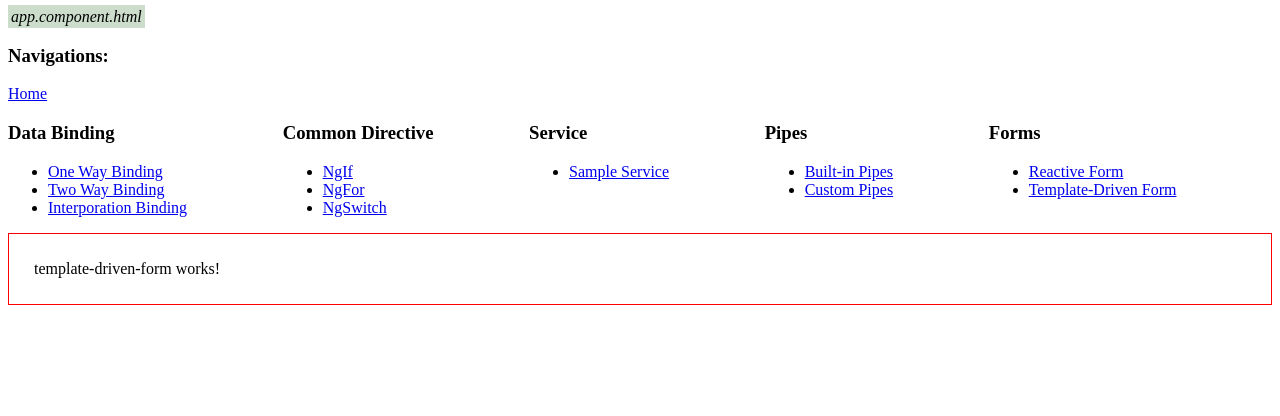
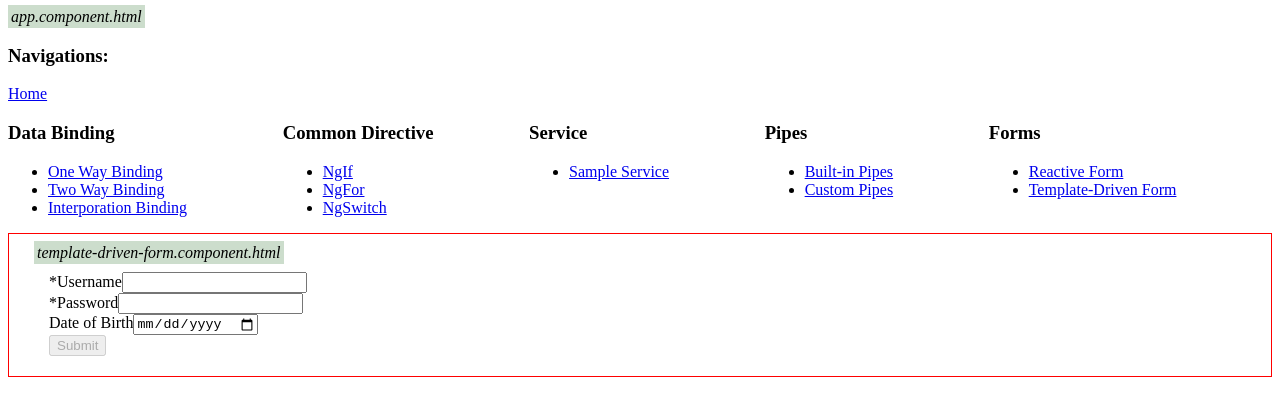
Before and after one commit to zhangen69/my-first-ng-app, an Angular app: page /ng-forms/template-driven in a window 1280 px wide. Shown: the top 416 px of the page. Built offline with nearby package versions, Linux system fonts and the light colour scheme.

Commit message:
template driven form

```diff
--- a/src/app/ng-forms/template-driven-form/template-driven-form.component.css
+++ b/src/app/ng-forms/template-driven-form/template-driven-form.component.css
@@ -0,0 +1,3 @@
+form {
+  margin: 10px 15px;
+}
--- a/src/app/ng-forms/template-driven-form/template-driven-form.component.html
+++ b/src/app/ng-forms/template-driven-form/template-driven-form.component.html
@@ -1 +1,19 @@
-<p>template-driven-form works!</p>
+<span class="file-name">template-driven-form.component.html</span>
+
+<form #f="ngForm" (ngSubmit)="onSubmit(f)">
+  <div class="form-group">
+    <label for="username">*Username</label>
+    <input type="text" id="username" name="username" [(ngModel)]="user.username" required>
+  </div>
+  <div class="form-group">
+    <label for="password">*Password</label>
+    <input type="password" id="password" name="password" [(ngModel)]="user.password" required>
+  </div>
+  <div class="form-group">
+    <label for="dob">Date of Birth</label>
+    <input type="date" id="dob" name="dob" [(ngModel)]="user.dob">
+  </div>
+  <button type="submit" [disabled]="f.invalid">Submit</button>
+</form>
+
+<div *ngIf="!!formValue">Form Value: {{ formValue | json }}</div>
--- a/src/app/ng-forms/template-driven-form/template-driven-form.component.ts
+++ b/src/app/ng-forms/template-driven-form/template-driven-form.component.ts
@@ -1,4 +1,5 @@
 import { Component, OnInit } from '@angular/core';
+import { NgForm } from '@angular/forms';
 
 @Component({
   selector: 'app-template-driven-form',
@@ -6,10 +7,16 @@ import { Component, OnInit } from '@angular/core';
   styleUrls: ['./template-driven-form.component.css']
 })
 export class TemplateDrivenFormComponent implements OnInit {
+  user: any = {};
+  formValue: any;
 
   constructor() { }
 
   ngOnInit(): void {
   }
 
+  onSubmit(form: NgForm) {
+    this.formValue = form.value;
+  }
+
 }
```
